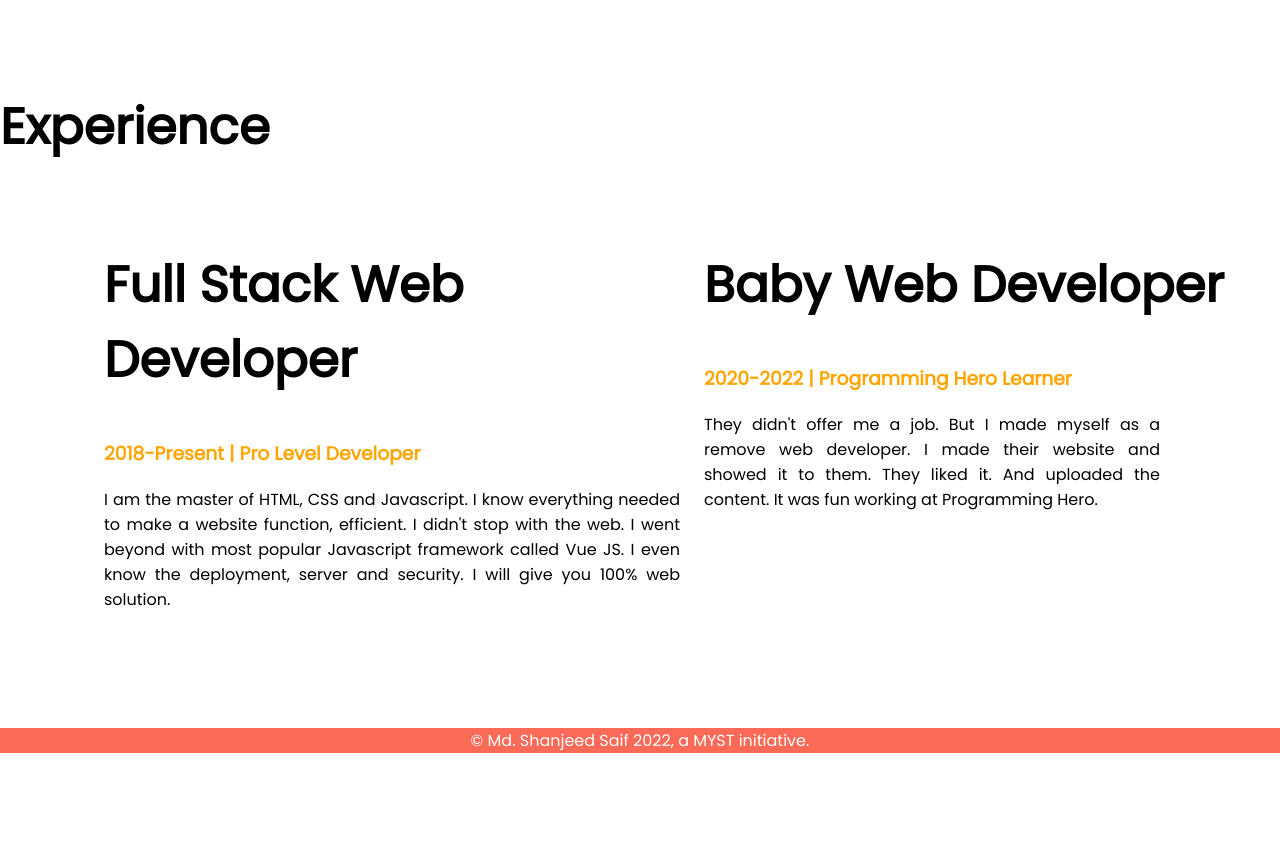
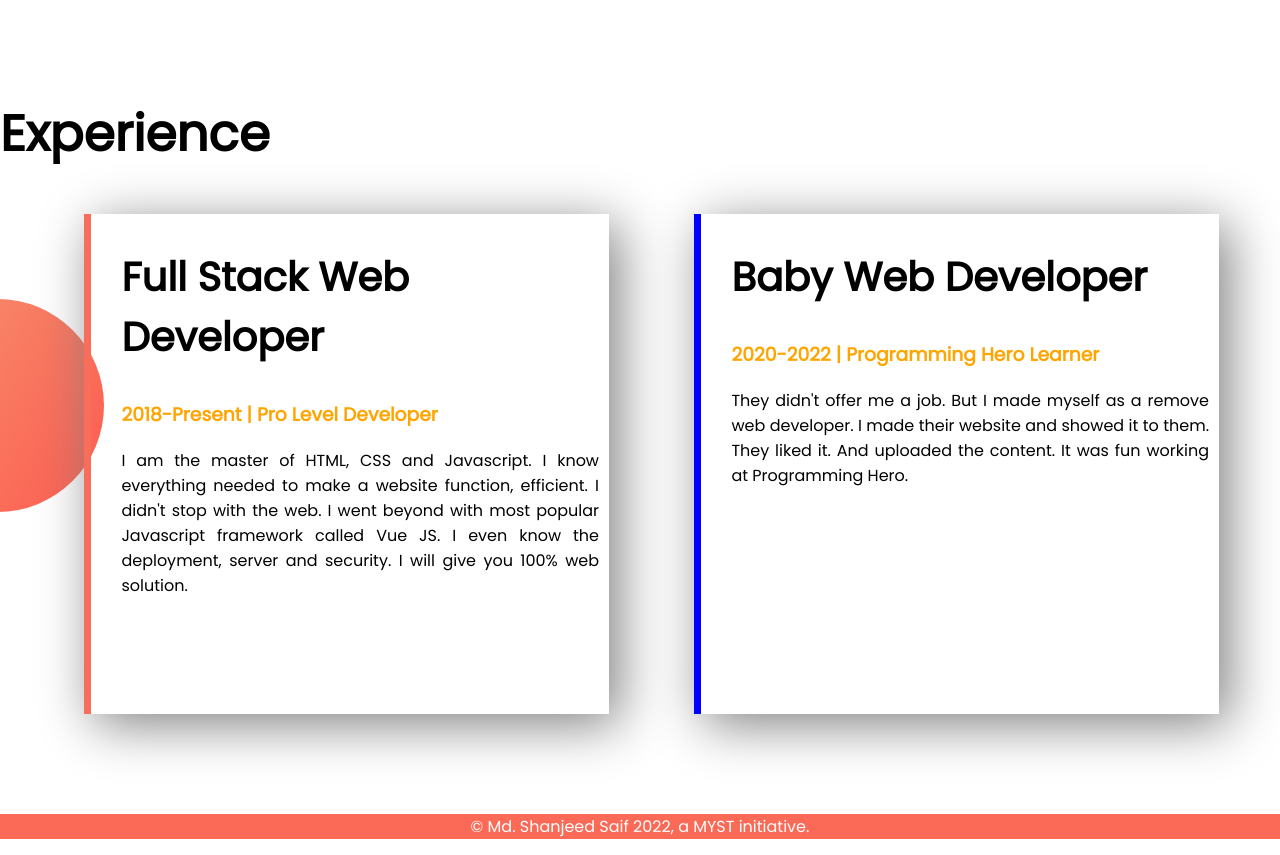
Before and after one commit to eshansaif/developer-portfolio, a plain HTML site: page index.html in a window 1280 px wide. Shown: the part 1098-1953 px from the top of the page. Before the commit the page ends 1867 px from the top, so only its background shows below. Drawn offline with Linux system fonts and the light colour scheme.

Commit message:
all done

```diff
--- a/index.html
+++ b/index.html
@@ -48,19 +48,21 @@
     <section class="experience-area">
         <h1>Experience</h1>
         <div class="flexible-area">
-            <div class="half-width">
-                <h1>Full Stack Web Developer</h1>
+            <div class="experience-item full-stack">
+                <h2>Full Stack Web Developer</h1>
                     <h3 class="orange-color">2018-Present | Pro Level Developer</h3>
                     <p>I am the master of HTML, CSS and Javascript. I know everything needed to make a website function,
-                    efficient. I didn't stop with the web. I went beyond with most popular Javascript framework called
+                        efficient. I didn't stop with the web. I went beyond with most popular Javascript framework
+                        called
                         Vue JS. I even know the deployment, server and security. I will give you 100% web solution.</p>
             </div>
-            <div class="half-width">
-                <h1>Baby Web Developer</h1>
+            <div class="experience-item baby-dev">
+                <h2>Baby Web Developer</h1>
                     <h3 class="orange-color">2020-2022 | Programming Hero Learner</h3>
-                <p class="right-pad">They didn't offer me a job. But I made myself as a remove web developer. I made
+                    <p class="">They didn't offer me a job. But I made myself as a remove web developer. I made
                         their website and
-                    showed it to them. They liked it. And uploaded the content. It was fun working at Programming Hero.
+                        showed it to them. They liked it. And uploaded the content. It was fun working at Programming
+                        Hero.
                     </p>
             </div>
         </div>
--- a/style.css
+++ b/style.css
@@ -7,6 +7,10 @@ h1 {
     font-size: 50px;
 }
 
+h2 {
+    font-size: 40px;
+}
+
 .orange-color {
     color: orange;
 }
@@ -14,7 +18,7 @@ h1 {
 .flexible-area {
     display: flex;
     margin-bottom: 100px;
-    padding-left: 80px;
+    padding-left: 60px;
 }
 
 .half-width {
@@ -55,6 +59,31 @@ p {
     padding-right: 120px;
 }
 
+.experience-area {
+    background-image: url(images/exp-bg.png);
+    background-repeat: no-repeat;
+    background-position: left;
+}
+
+.experience-item {
+    box-shadow: 10px 10px 50px gray;
+    width: 40%;
+    margin-left: 2%;
+    margin-right: 5%;
+    padding-left: 30px;
+    padding-right: 10px;
+    padding-bottom: 100px;
+
+}
+
+.full-stack {
+    border-left: 7px solid #f96e5a;
+}
+
+.baby-dev {
+    border-left: 7px solid blue;
+}
+
 .footer {
     /* position: fixed; */
     /* left: 0;
```
Lines whose indentation alone changed are shown as unchanged.
